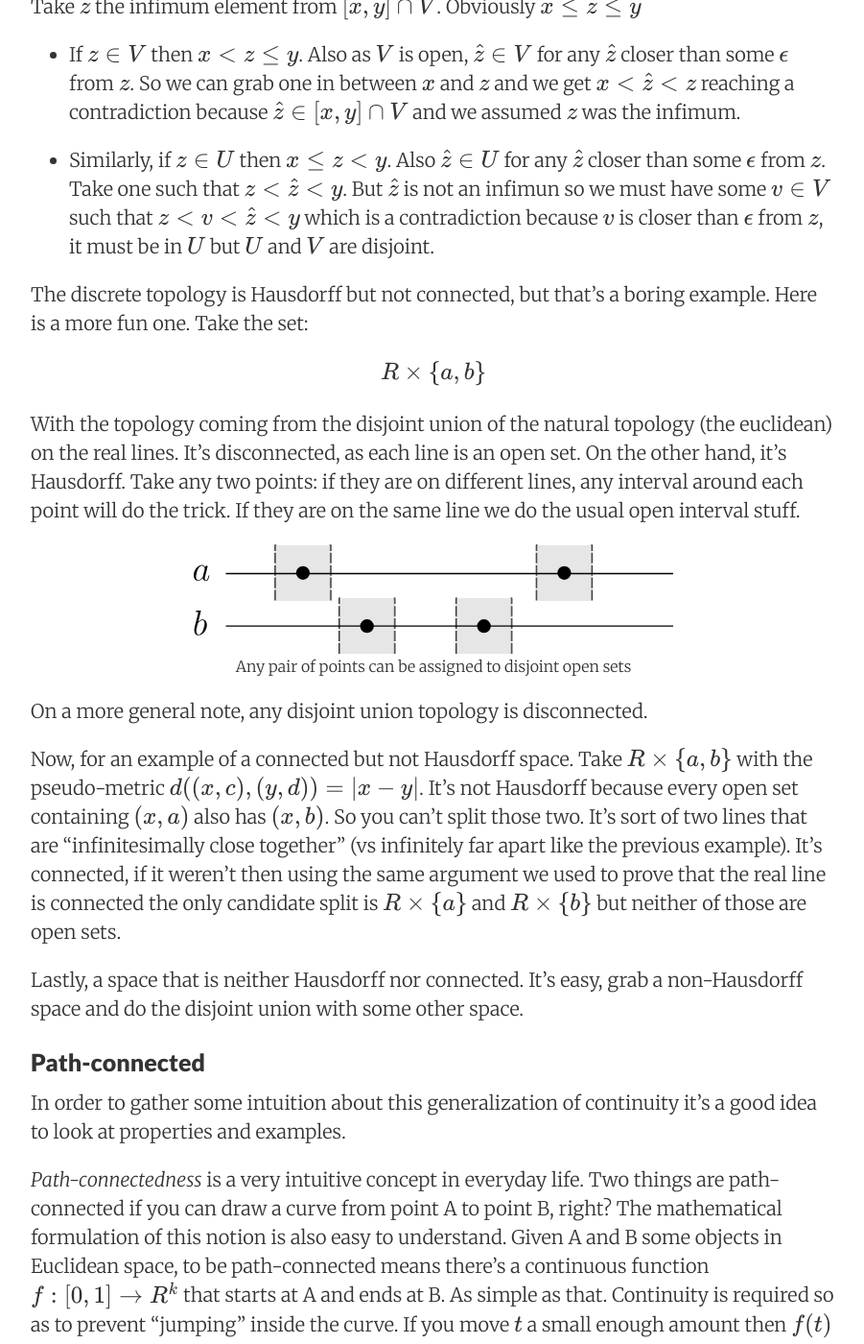
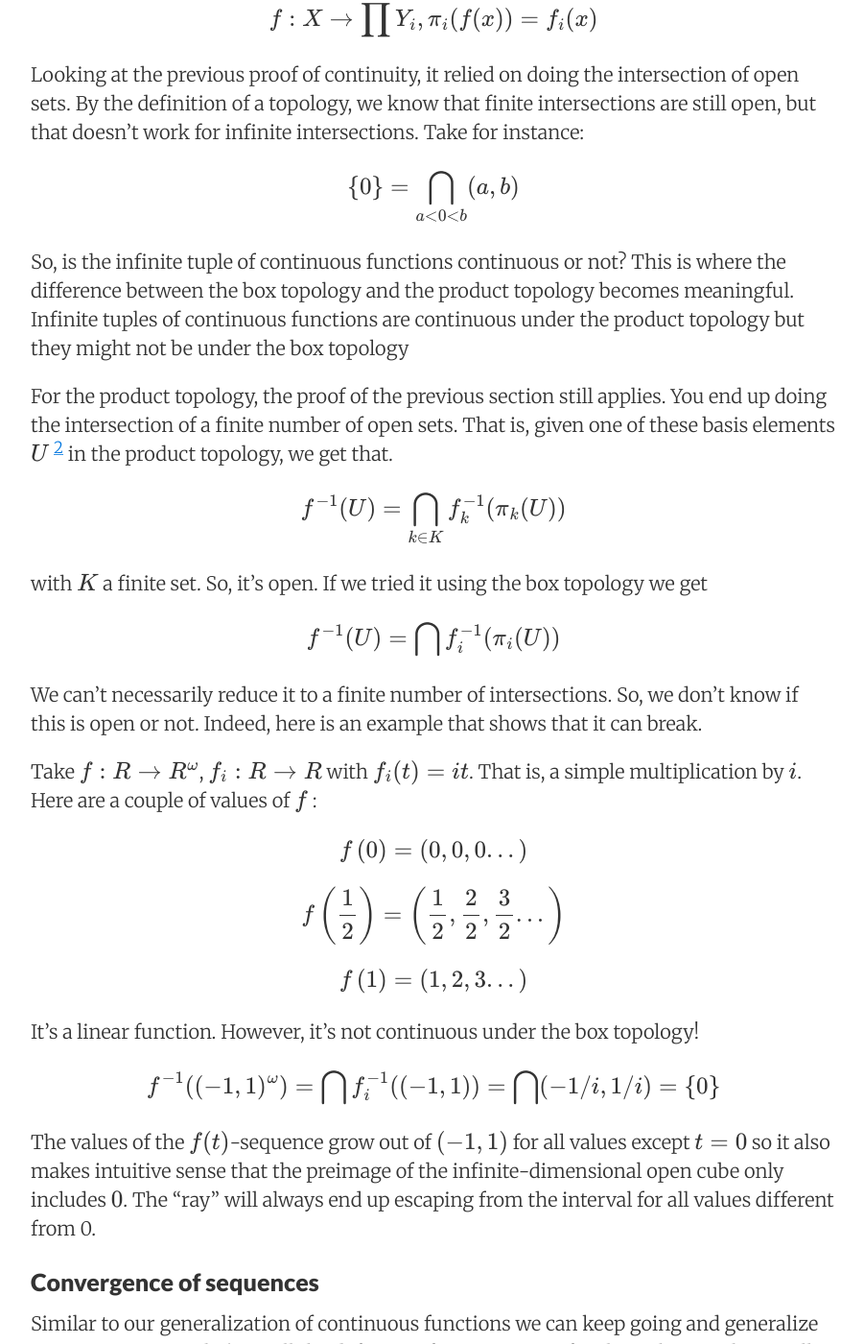
Before and after one commit to mgp123/mgp123.github.io, a Jekyll site: the page built from _posts/2024-01-21-topology.md, in a window 1280 px wide and 1400 px high, scrolled down 11009 px. Shown: the whole window at 96% size, without its empty margins (188-1089 px from the left). Built offline with Jekyll 4.4.1, drawn with Linux system fonts in a browser that asks for light colours; nearby versions of some CDN libraries; formulas are drawn with MathJax 3; some of the changed text lies outside the part shown.

Commit message:
box topology error

```diff
--- a/_posts/2024-01-21-topology.md
+++ b/_posts/2024-01-21-topology.md
@@ -4,7 +4,8 @@
 date:       2024-01-21
 mermaid: true
 summary: A couple of essential definitions in topology like Hausdorff and all that stuff. Also some proofs and drawings
-
+update_date:  2024-01-28
+update_summary: A mistake about box topology and product topology
 thumbnail:  images/topology/thumbnail.jpg
 thumbnail_twitter:  images/topology/thumbnail_twitter.jpg
 
@@ -292,11 +293,12 @@
 In other words, a set is open if it's the union of open sets from each of the topologies. A possible objection to this definition: Why aren't we defining this new topology as $$\cup \tau_i$$? It's very simple, if we have two open sets then the union should also be open, we won't get this if we don't allow mixing different open sets from different topologies. Another way of seeing this is that we are creating a basis by taking the union of each of the bases.
 
 
-<ins>Product topology</ins>
+<ins>Product topology for finite stuff</ins>
 
 It is very useful to construct new spaces by mixing known ones or to "split" a topological space into simpler more easy-to-understand things.
 
-Take a collection of topologies $$X_i$$, we define the *product topology* on $$X_1 \times X_2 \times ... $$
+Take a *finite* collection of spaces $$X_i$$, we define the *product topology*
+on $$X_1 \times X_2 \times ... $$
 
 $$ \tau = \{  \bigcup_k \left(O^k_1 \times O^k_2 \times  ... \right) \mid O^k_i \in \tau_i \} $$
 
@@ -333,6 +335,27 @@
 
 $$\pi_i(x_1,x_2,...)=x_i$$
 
+This straightforward definition of the topology of products is easy only for finite products. When we are taking the product of infinitely (not necessarily countable) many things, generalization gets a bit muddy.
+
+<ins> Product topology for infinite stuff</ins>
+
+The most natural extension would be to do this basis definition but for infinite stuff. That is:
+
+$$ \mathcal{B} = \{  \prod B_i  \mid B_i \in \mathcal{B}_i \} $$
+
+That's called the *box topology*. Another, a bit stranger, generalization is
+
+$$ \mathcal{B} = \{  \prod O_i \mid  O_i = X_i \text{ for all but finite number of } i \} $$
+
+With $$O_i \in \mathcal{B}_i$$ for these finite number of indices.
+
+In other words, for this basis you can only choose a finite subset of indexes to be elements of $$B_i$$, the rest needs to span the whole $$X_i$$. This one is actually used as the extension of the *product topology* for infinite products.
+
+It's direct that the product topology and the box topology are the same for finite products, but they differ for infinite ones. The box topology is finer than the product topology.
+
+Take for instance $$R^\omega = R \times R ... $$ infinitely many times. Construct an "infinite dimensional" open cube as $$ (0,1)^\omega = (0,1) \times (0,1) ... $$, this set is open under the box topology but not under the product topology.
+
+What's the point of this more restrictive definition? This extension to infinite products has a desirable property that the one given by the box topology doesn't. But first, we need to talk about continuity.
 
 
 ## Generalizations using topology
@@ -452,9 +475,48 @@
 </div>
 </details>
 
+<ins> Infinite tuples of continuous functions. Box topology and Product topology</ins>
+
+Let's extend this to infinite tuples of continuous functions. Take
+
+$$ f:X \rightarrow \prod Y_i,  \pi_i(f(x)) =  f_i(x) $$
+
+Looking at the previous proof of continuity, it relied on doing the intersection of open sets. By the definition of a topology, we know that finite intersections are still open, but that doesn't work for infinite intersections. Take for instance:
+
+$$ \{ 0 \}= \bigcap_{ a < 0 < b } (a,b) $$
+
+So, is the infinite tuple of continuous functions continuous or not? This is where the difference between the box topology and the product topology becomes meaningful. Infinite tuples of continuous functions are continuous under the product topology but they might not be under the box topology
+
+
+For the product topology, the proof of the previous section still applies. You end up doing the intersection of a finite number of open sets. That is, given one of these basis elements $$U$$ [^basis-prod] in the product topology, we get that.
+
+$$ f^{-1}(U) = \bigcap_{k \in K} f^{-1}_k(\pi_k (U)) $$
+
+with $$K$$ a finite set. So, it's open. If we tried it using the box topology we get
+
+$$ f^{-1}(U) = \bigcap f^{-1}_i(\pi_i (U)) $$
+
+We can't necessarily reduce it to a finite number of intersections. So, we don't know if this is open or not. Indeed, here is an example that shows that it can break.
+
+Take $$f: R \rightarrow R^\omega $$, $$ f_i: R \rightarrow R $$ with $$ f_i(t) = it $$.
+That is, a simple multiplication by $$i$$. Here are a couple of values of $$f$$ :
+
+$$ f\left( 0 \right) = \left(0,0,0 ...\right) $$
+
+$$ f\left(\frac{1}{2}\right) = \left(\frac{1}{2}, \frac{2}{2} ,\frac{3}{2} ...\right) $$
+
+$$ f\left( 1 \right) = \left(1,2,3 ...\right) $$
+
+It's a linear function. However, it's not continuous under the box topology!
+
+$$ f^{-1}((-1,1)^\omega) = \bigcap f^{-1}_i((-1,1)) = \bigcap (-1/i,1/i)  = \{0\}$$
+
+The values of the $$f(t)$$-sequence grow out of $$(-1,1)$$ for all values except $$t= 0$$ so it also makes intuitive sense that the preimage of the infinite-dimensional open cube only includes $$0$$. The "ray" will always end up escaping from the interval for all values different from 0.
+
+
 ### Convergence of sequences
 
-Similar to our generalization of continuous functions we can keep going and generalize convergence. First, let's recall the definition for sequences of real numbers with a small nudge into how we can generalize from it. For sequences of real numbers $$x_i$$, we say that it convergence to $$c$$ if for any $$B_\epsilon(c)$$ there's a $$n$$ such that $$x_i \in B_\epsilon(c)$$ for all $$i\geq n$$. By using the fact that any open set includes $$c$$ if and only if it contains a ball centered at $$c$$ we can get an equivalent definition: It converges if for any open set $$U$$ containing $$c$$ $$x_i \in U$$ for all $$i\geq n$$.
+Similar to our generalization of continuous functions we can keep going and generalize convergence. First, let's recall the definition for sequences of real numbers with a small nudge into how we can generalize from it. For sequences of real numbers $$x_i$$, we say that it convergence to $$c$$ if for any $$B_\epsilon(c)$$ there's a $$n$$ such that $$x_i \in B_\epsilon(c)$$ for all $$i\geq n$$. By using the fact that any open set includes $$c$$ if and only if it contains a ball centered at $$c$$ we can get an equivalent definition: It converges if, for any open set $$U$$ containing $$c$$, $$x_i \in U$$ for all $$i\geq n$$.
 
 <div class="remark-square">
 A sequence \(x_i\) in a topological space converges to \(c\) if
@@ -612,7 +674,7 @@
 <ins>The unit circle is not homeomorphic to an interval</ins>
 
 
-Take the the unit circle $$ S^1 = \{ x^2 + y^2 = 1 \} $$ and the open interval $$L = (a,b)$$. Intuitively it's easy to see they are not homeomorphic. You make a hole on the circle and it's still path-connected, you make a hole on the line and you two disconnected intervals. That's the main gist of it. Let's write it a bit more formally:
+Take the the unit circle $$ S^1 = \{ x^2 + y^2 = 1 \} $$ and the open interval $$L = (a,b)$$. Intuitively it's easy to see they are not homeomorphic. You make a hole on the circle and it's still path-connected, you make a hole on the line and you get two disconnected intervals. That's the main gist of it. Let's write it a bit more formally:
 
 Let's assume that they are homeomorphic with function $$f$$ linking them. Let's remove point $$(1,0)$$ from the unit circle and $$ x = f(1,0) $$ from the interval. We get $$ L - x = (a,x) \cup (x,b) $$
 
@@ -773,4 +835,6 @@
 
 [^2countable-eucldean]: The main gist of dividing by two is so that we are close enough to the center point to construct a new ball that includes the center without the new ball going beyond the original one. If you are farther than half "radius" then you can't make it.
 
+[^basis-prod]: We are not talking about an arbitrary basis, it's the one we previously described when we introduced product topologies.
+
 - There's also one or two proofs taken from the internet but I can't remember which and where.
```
Also changed, not shown: images/topology/box_continuous.svg (added).
